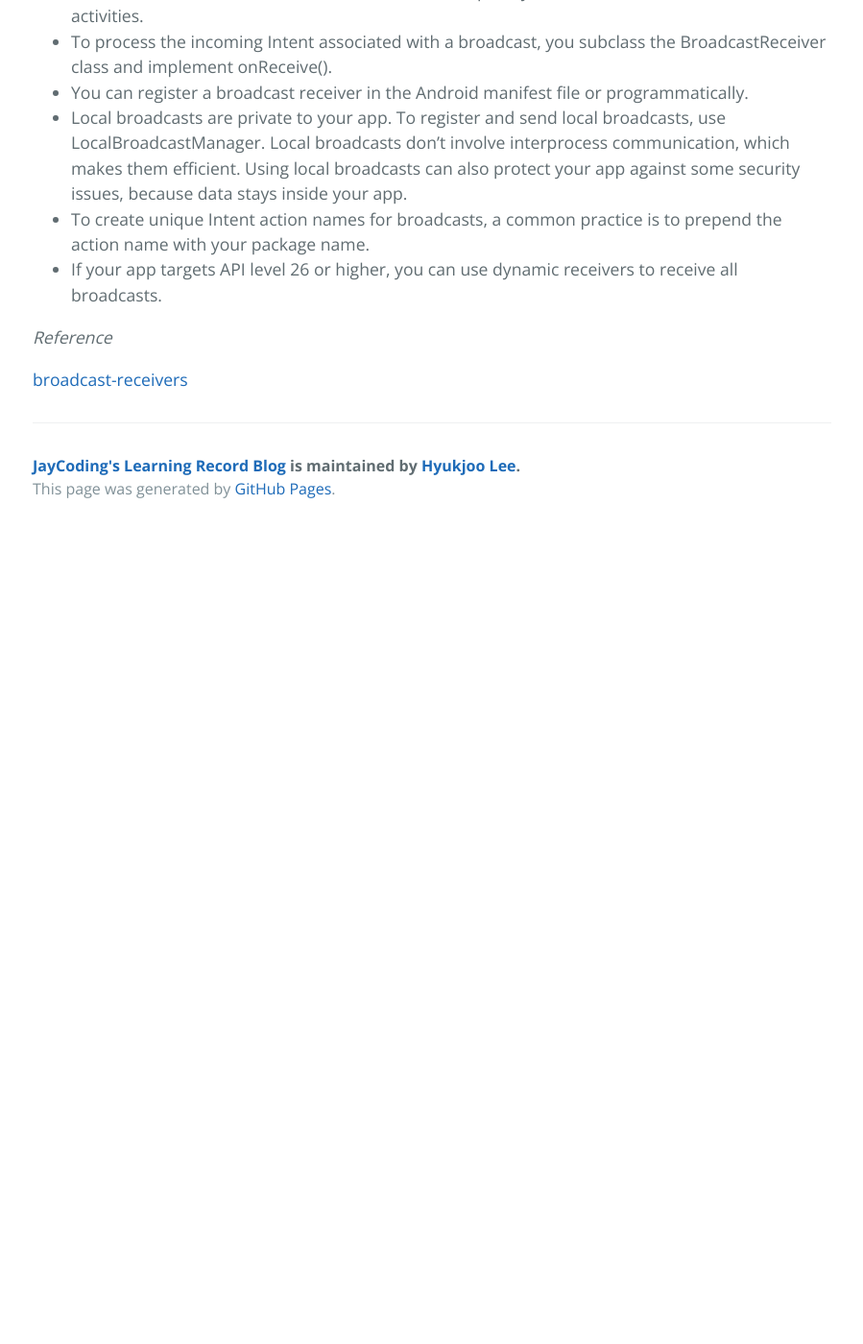
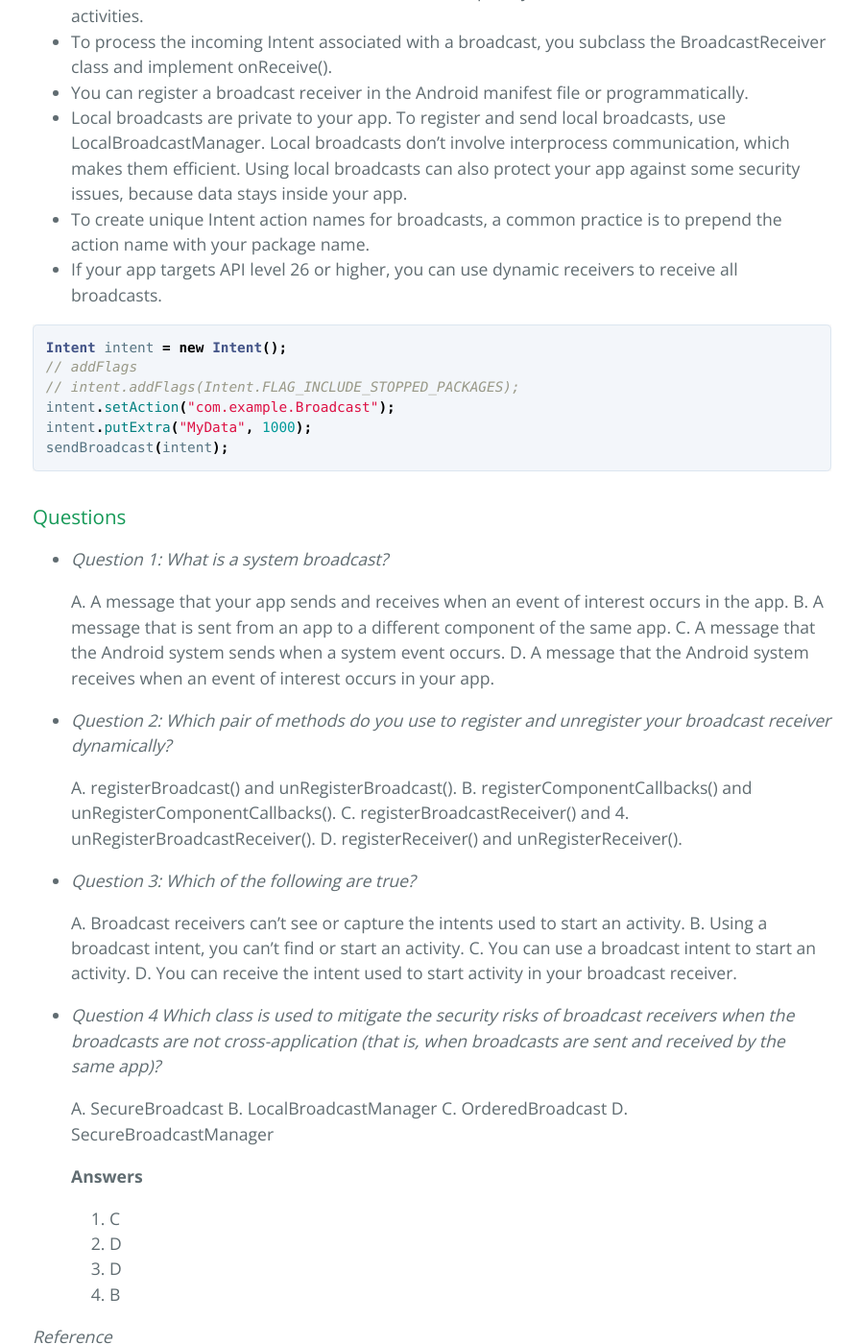
Before and after one commit to Hyukjoo-Lee/Hyukjoo-Lee.github.io_previous, a Jekyll site: the page built from _posts/2022-01-22-Broadcast Receivers.markdown, in a window 1280 px wide and 1400 px high, scrolled down 4088 px. Shown: the whole window at 96% size, without its empty margins (190-1089 px from the left). Built offline with Jekyll 4.4.1, drawn with Linux system fonts in a browser that asks for light colours; before the commit the page ends 4641 px from its top, so only the background shows below that.

````diff
--- a/_posts/2022-01-22-Broadcast Receivers.markdown
+++ b/_posts/2022-01-22-Broadcast Receivers.markdown
@@ -180,6 +180,53 @@ case ACTION_CUSTOM_BROADCAST:
 - To create unique Intent action names for broadcasts, a common practice is to prepend the action name with your package name.
 - If your app targets API level 26 or higher, you can use dynamic receivers to receive all broadcasts.
 
+```java
+Intent intent = new Intent();
+// addFlags
+// intent.addFlags(Intent.FLAG_INCLUDE_STOPPED_PACKAGES);
+intent.setAction("com.example.Broadcast");
+intent.putExtra("MyData", 1000);
+sendBroadcast(intent);
+```
+
+### Questions
+
+- <em>Question 1: What is a system broadcast?</em>
+
+  A. A message that your app sends and receives when an event of interest occurs in the app.
+  B. A message that is sent from an app to a different component of the same app.
+  C. A message that the Android system sends when a system event occurs.
+  D. A message that the Android system receives when an event of interest occurs in your app.
+
+- <em>Question 2: Which pair of methods do you use to register and unregister your broadcast receiver dynamically?</em>
+
+  A. registerBroadcast() and unRegisterBroadcast().
+  B. registerComponentCallbacks() and unRegisterComponentCallbacks().
+  C. registerBroadcastReceiver() and 4. unRegisterBroadcastReceiver().
+  D. registerReceiver() and unRegisterReceiver().
+
+- <em>Question 3: Which of the following are true?</em>
+
+  A. Broadcast receivers can't see or capture the intents used to start an activity.
+  B. Using a broadcast intent, you can't find or start an activity.
+  C. You can use a broadcast intent to start an activity.
+  D. You can receive the intent used to start activity in your broadcast receiver.
+
+- <em>Question 4
+  Which class is used to mitigate the security risks of broadcast receivers when the broadcasts are not cross-application (that is, when broadcasts are sent and received by the same app)?</em>
+
+  A. SecureBroadcast
+  B. LocalBroadcastManager
+  C. OrderedBroadcast
+  D. SecureBroadcastManager
+
+  **Answers**
+
+  1. C
+  2. D
+  3. D
+  4. B
+
 <em>Reference</em>
 
 [broadcast-receivers][broadcast-receivers]
````
Also changed, not shown: _posts/2022-01-28-Android Studio_thread.markdown (added, +137 -0 lines).
